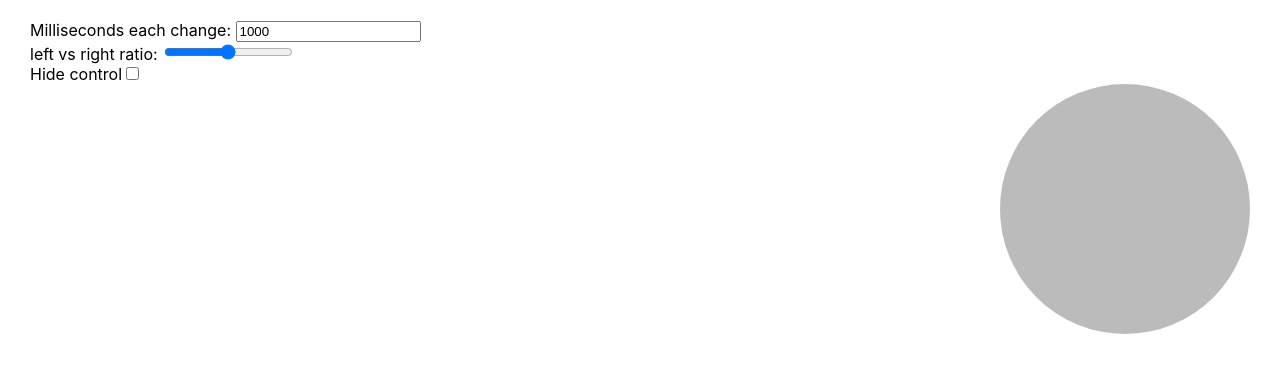
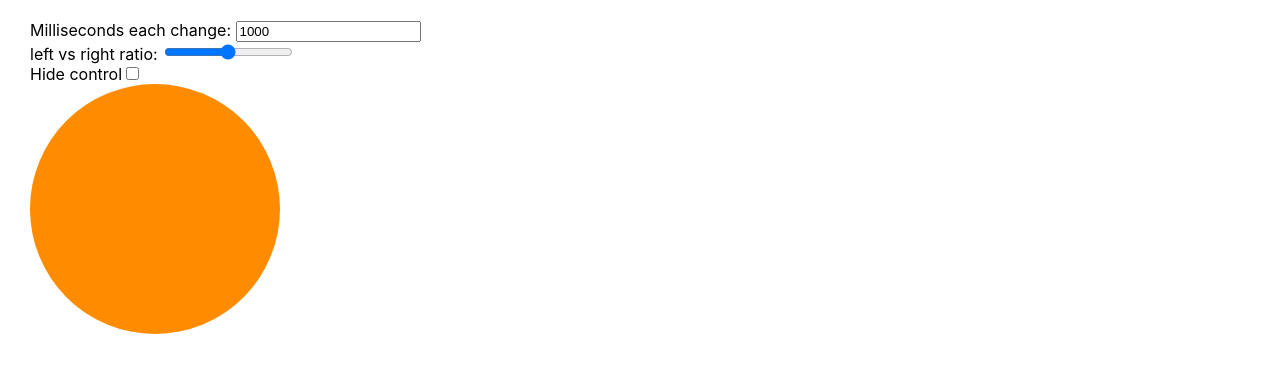
Before and after one commit to liquidMocha/reflex-trainer, a React (Create React App) app: page / in a window 1280 px wide. Shown: the top 372 px of the page. Built offline with nearby package versions, Linux system fonts and the light colour scheme.

Commit message:
Left and right ratio were flipped. fixed now
+ change circle color to dark orange

```diff
--- a/src/App.css
+++ b/src/App.css
@@ -1,7 +1,7 @@
 .circle {
   height: 250px;
   width: 250px;
-  background-color: #bbb;
+  background-color: darkorange;
   border-radius: 50%;
   display: inline-block;
 }
--- a/src/App.tsx
+++ b/src/App.tsx
@@ -15,7 +15,7 @@ function App() {
 
     function showLeftOrRight() {
         let randomInt = getRandomInt(100);
-        if (randomInt < leftPercentage) {
+        if (randomInt >= leftPercentage) {
             setShowLeft(true);
             setShowRight(false);
         } else {
```
